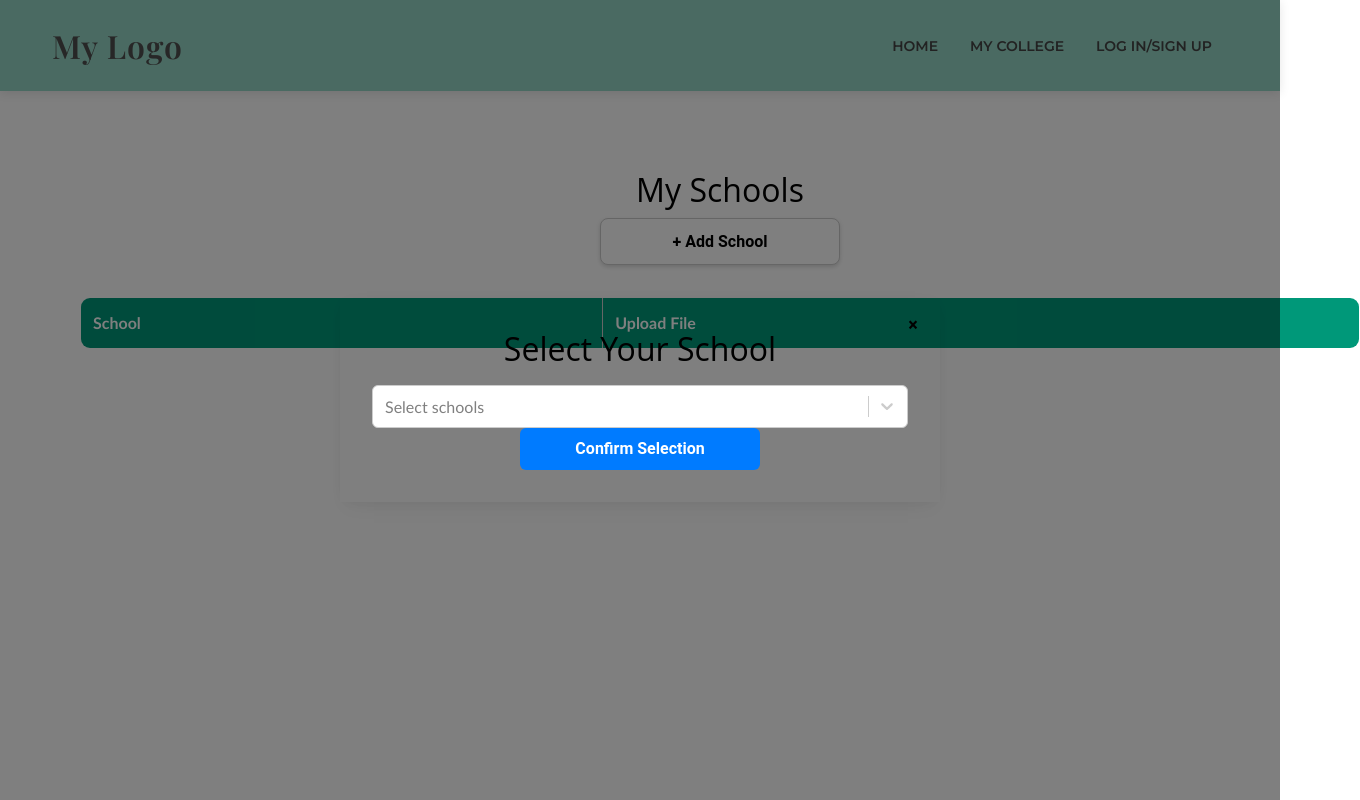
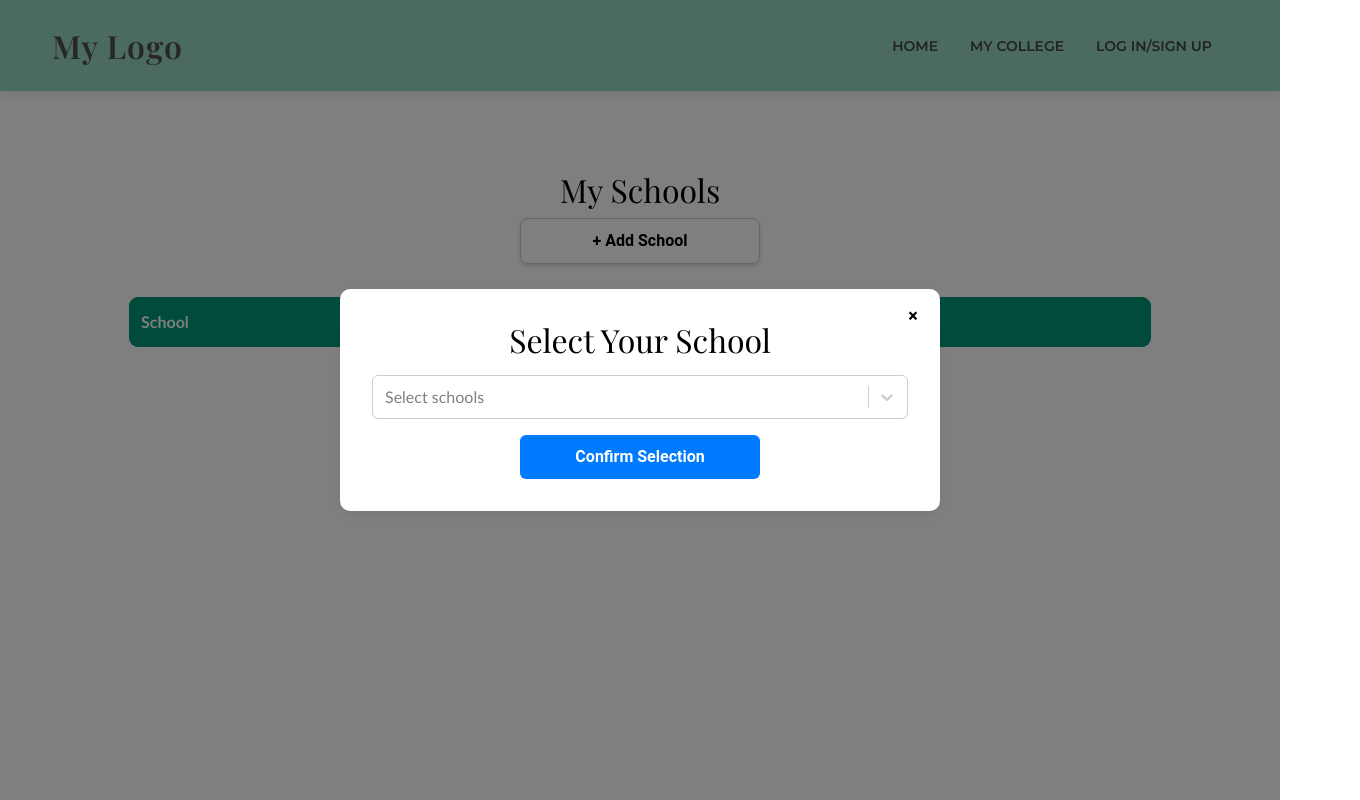
Before and after one commit to NetThi123/BitCamp2025, a React (Vite) app in the folder my-app/: page /colleges in a window 1280 px wide. Both pictures are taken after a click on the button "+ Add School". Shown: the whole page, 1360 px wide, since content can reach past the window. Built offline with nearby package versions, Linux system fonts and the light colour scheme.

Commit message:
made the popup go from transparent to white, minor aesthetic changes

```diff
--- a/my-app/src/pages/College_Finder.jsx
+++ b/my-app/src/pages/College_Finder.jsx
@@ -125,7 +125,8 @@ function CollegeDropdown({ onSelect }) {
       backgroundColor: '#007bff',
       color: '#fff',
       border: 'none',
-      padding: '8px 16px',
+      paddingTop: '8px 16px',
+      marginTop: '1rem',
       borderRadius: '6px',
       fontWeight: 'bold',
       cursor: 'pointer'
--- a/my-app/src/pages/MyCollege_PopUp.jsx
+++ b/my-app/src/pages/MyCollege_PopUp.jsx
@@ -5,7 +5,7 @@ function MyCollege_PopUp({ isOpen, onClose, children }) {
 
   return (
     <div className="modal-overlay">
-      <div className="modal-content">
+      <div className="modal-content" style={{"background-color":'white', "borderRadius": '10px'}}>
         <h2>Select Your School</h2>
         <button className="modal-close-btn" onClick={onClose}>
         &times;
--- a/my-app/src/pages/My_Colleges.jsx
+++ b/my-app/src/pages/My_Colleges.jsx
@@ -26,7 +26,7 @@ function AddSchool() {
   };
 
   return (
-    <div style={{ margin: '5rem', width: '100%', alignContent: 'center' }}>
+    <div style={{ marginTop: '5rem', width: '100%', alignContent: 'center'}}>
       <h2 style={{ textAlign: 'center' }}>My Schools</h2>
       <div style={{ display: 'flex', justifyContent: 'center', marginBottom: '1rem' }}>
         <button
@@ -36,7 +36,7 @@ function AddSchool() {
             color: '#000',
             border: '1px solid #ccc',
             borderRadius: '8px',
-            padding: '10px 20px',
+            paddingBottom: '10px 20px',
             fontSize: '16px',
             fontWeight: 'bold',
             cursor: 'pointer',
@@ -48,9 +48,10 @@ function AddSchool() {
       </div>
 
       <table style={{
-        width: '100%',
+        width: '80%',
         borderCollapse: 'collapse',
         marginTop: '2rem',
+        marginLeft: '10%',
         fontFamily: 'Trebuchet MS, sans-serif',
         border: '1px solid #ccc',
         borderRadius: '10px',
@@ -65,8 +66,8 @@ function AddSchool() {
         <tbody>
           {selectedSchools.map((school, index) => (
             <tr key={school.value} style={{ backgroundColor: index % 2 === 0 ? '#f3f3f3' : '#ffffff' }}>
-              <td style={{ padding: '12px', border: '1px solid #ccc', color: 'black' }}>{school.label}</td>
-              <td style={{ padding: '12px', border: '1px solid #ccc', color: 'black' }}>
+              <td style={{ padding: '15px', border: '1px solid #ccc', color: 'black' }}>{school.label}</td>
+              <td style={{ padding: '15px', border: '1px solid #ccc', color: 'black' }}>
               <label className="custom-file-upload">
                 Upload File
                 <input
--- a/my-app/src/styles/CollegeFinderStyles.css
+++ b/my-app/src/styles/CollegeFinderStyles.css
@@ -1,3 +1,5 @@
+@import url('https://fonts.googleapis.com/css2?family=Playfair+Display:wght@600&family=Montserrat:wght@600&display=swap');
+
 h2{
     text-align: center;
     font-family: 'Trebuchet MS', 'Lucida Sans Unicode', 'Lucida Grande', 'Lucida Sans', Arial, sans-serif;
--- a/my-app/src/styles/MyCollege_PopUpStyles.css
+++ b/my-app/src/styles/MyCollege_PopUpStyles.css
@@ -1,5 +1,9 @@
+@import url('https://fonts.googleapis.com/css2?family=Playfair+Display:wght@600&family=Montserrat:wght@600&display=swap');
+
 h2{
     color: black;
+    font-family: Playfair Display, sans-serif;
+
 }
 .modal-overlay {
     position: fixed;
@@ -28,7 +32,7 @@ h2{
     position: absolute;
     top: 10px;
     right: 12px;
-    background: transparent;
+    background: white;
     border: none;
     font-size: 1.5rem;
     cursor: pointer;
@@ -41,7 +45,7 @@ h2{
     width: 30px;
     height: 30px;
     padding: 0;
-    background: transparent;
+    background: white;
     color: black;
     border: none;
     border-radius: 50%;
--- a/my-app/src/styles/My_CollegesStyles.css
+++ b/my-app/src/styles/My_CollegesStyles.css
@@ -1,3 +1,8 @@
+@import url('https://fonts.googleapis.com/css2?family=Playfair+Display:wght@600&family=Montserrat:wght@600&display=swap');
+
+h2{
+    font-family: Playfair Display, sans-serif;
+}
 .custom-file-upload {
     display: inline-block;
     padding: 8px 16px;
```
